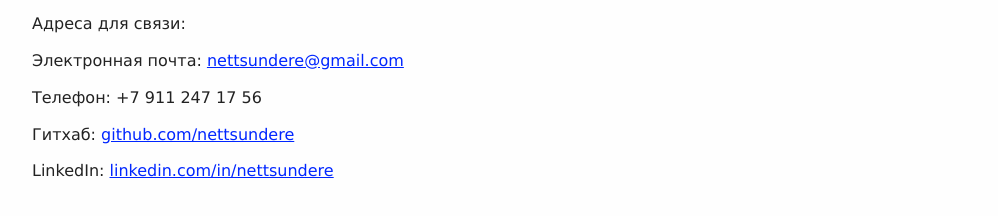
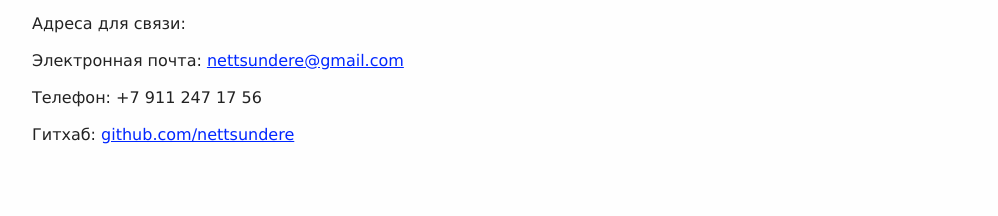
Before and after one commit to nettsundere/nettsundere.github.io, a plain HTML site: page ru-ru/kontakty.html in a window 1280 px wide. Shown: the part 298-514 px from the top of the page, without its empty margins (96-1094 px from the left). Drawn offline with Linux system fonts and the light colour scheme.

Commit message:
I no longer have a Linkedin

```diff
--- a/ru-ru/kontakty.html
+++ b/ru-ru/kontakty.html
@@ -70,9 +70,6 @@
 
 <p>Гитхаб:&nbsp;<a href="https://github.com/nettsundere">github.com/nettsundere</a></p>
 
-<p>LinkedIn:&nbsp;<a href="http://linkedin.com/in/nettsundere">linkedin.com/in/nettsundere</a></p>
-
-
         </div>
     </body>
 </html>
```
Also changed, not shown: contact.html (+0 -2 lines).
